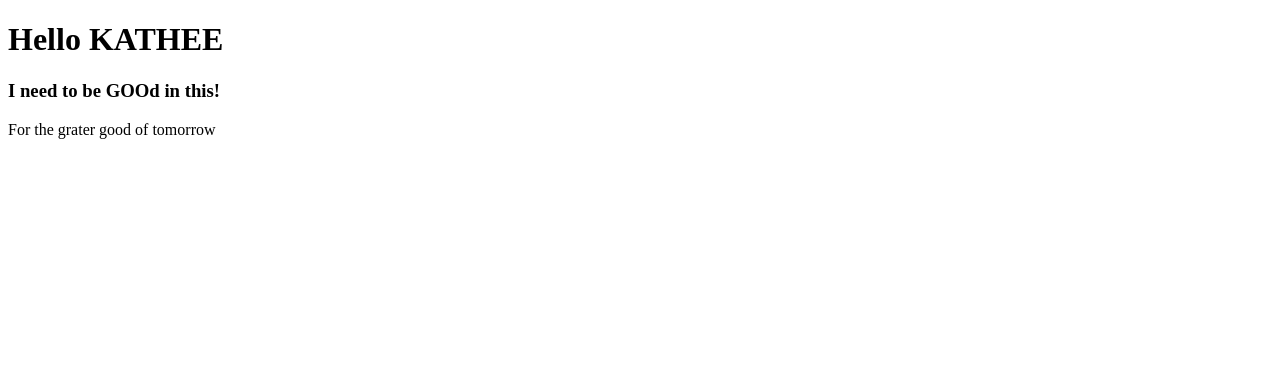
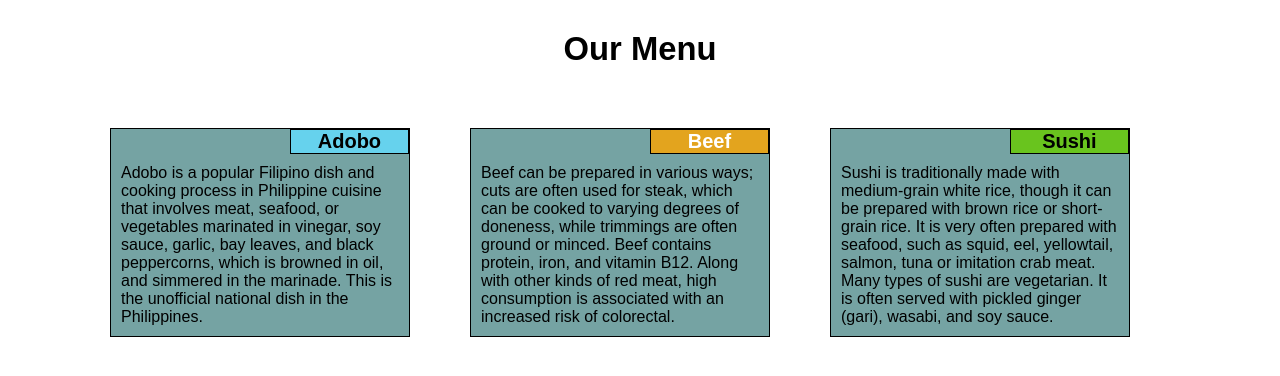
Before and after one commit to Kathee-web/coursera.test, a plain HTML site: page site/index.html in a window 1280 px wide. Drawn offline with Linux system fonts and the light colour scheme.

Commit message:
My first project

```diff
--- a/site/index.html
+++ b/site/index.html
@@ -1,12 +1,39 @@
 <!DOCTYPE html>
 <html>
 <head>
-	<title>site</title>
+	<meta charset="utf-8">
+	<meta name="viewpoint" content="witdth=device-width, initial-scale=1">
+	<title>FoodMate Hotel </title>
+	<link rel="stylesheet" type="text/css" href="styles.css">
 </head>
 <body>
+<div class="container">
+	<div>
+		<div class="header">
+			<h3>Our Menu</h3>
+		</div>
+		<div class="row">
+			<div class="col-1">
+				<h4>Adobo</h4>
+				<p>
+					Adobo is a popular Filipino dish and cooking process in Philippine cuisine that involves meat, seafood, or vegetables marinated in vinegar, soy sauce, garlic, bay leaves, and black peppercorns, which is browned in oil, and simmered in the marinade. This is the unofficial national dish in the Philippines.
+				</p>
+			</div>
+			<div class="col-2">
+				<h4>Beef</h4>
+				<p>
+					Beef can be prepared in various ways; cuts are often used for steak, which can be cooked to varying degrees of doneness, while trimmings are often ground or minced. Beef contains protein, iron, and vitamin B12. Along with other kinds of red meat, high consumption is associated with an increased risk of colorectal.
+				</p>
+			</div>
+			<div class="col-3">
+				<h4>Sushi</h4>
+				<p>
+					Sushi is traditionally made with medium-grain white rice, though it can be prepared with brown rice or short-grain rice. It is very often prepared with seafood, such as squid, eel, yellowtail, salmon, tuna or imitation crab meat. Many types of sushi are vegetarian. It is often served with pickled ginger (gari), wasabi, and soy sauce.
+				</p>
+			</div>
+		</div>
+	</div>
 
-	<h1>Hello KATHEE</h1>
-	<h3>I need to be GOOd in this!</h3>
-	<p>For the grater good of tomorrow</p>
+</div>
 </body>
 </html>
--- /dev/null
+++ b/site/styles.css
@@ -0,0 +1,84 @@
+*{
+	box-sizing: border-box;
+	margin: 0;
+	padding: 0;
+	font-family: Arial, Helvetica, sans-serif;
+}
+.header{
+	text-align: center;
+	margin: 30px;
+	font-size: 175%;
+}
+.row{
+	margin-left: 80px;
+}
+.row h4{
+	border: 1px solid black;
+	width: 40%;
+	float: right;
+	text-align: center;
+	margin-bottom: 5px;
+	font-size: 125%;
+
+}
+.row p{
+	clear: both;
+	margin: 5px;
+	padding: 5px;
+}
+.row div{
+	width: 300px;
+	margin: 30px;
+
+}
+.col-1{
+	background: #75a3a3;
+	border: 1px solid black;
+	margin: 10px;
+}
+.col-2{
+	background: #75a3a3;
+	border: 1px solid black;
+	margin: 10px;
+}
+.col-3{
+	background: #75a3a3;
+	border: 1px solid black;
+	margin: 10px;
+}
+.col-1 h4{
+	background: #66D2ED;
+}
+.col-2 h4{
+	background: #E3A41E;
+	color: white;
+}
+.col-3 h4{
+	background: #69C41E;
+}
+@media (min-width: 992px){
+	.row div{
+		float: left;
+		width: 25%;
+	}
+}
+@media (min-width: 768px) and (max-width: 991px){
+	.row div{
+		float: left;
+	}
+	.row div.col-1{
+		width: 41%;
+	}
+	.row div.col-2{
+		width: 41%;
+	}
+	.row div.col-3{
+		width: 90%;
+	}
+}
+@media (min-width: 0px) and (max-width: 767px){
+	.row div{
+		float: left;
+		width: 90%;
+	}
+}
```
